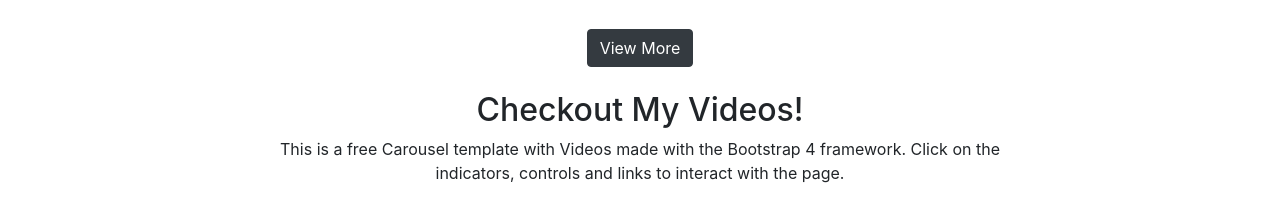
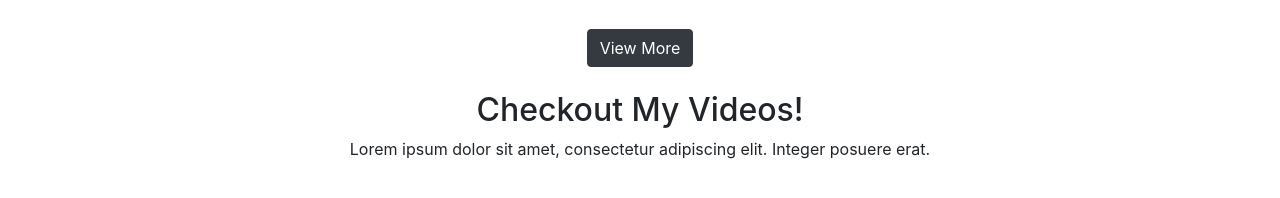
Before and after one commit to Soumya624/Blank, a plain HTML site: page index.html in a window 1280 px wide. Shown: the part 1756-1954 px from the top of the page. Drawn offline with nearby package versions, Linux system fonts and the light colour scheme.

Commit message:
Update index.html

```diff
--- a/index.html
+++ b/index.html
@@ -266,8 +266,7 @@
 
                 <div class="description">
                     <p>
-                        This is a free Carousel template with Videos made with the Bootstrap 4 framework.
-                        Click on the indicators, controls and links to interact with the page.
+                        Lorem ipsum dolor sit amet, consectetur adipiscing elit. Integer posuere erat.
                     </p><br>
                 </div>
             </div>
```
